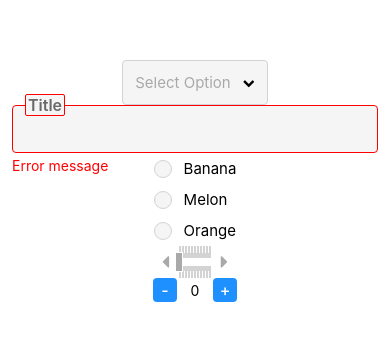
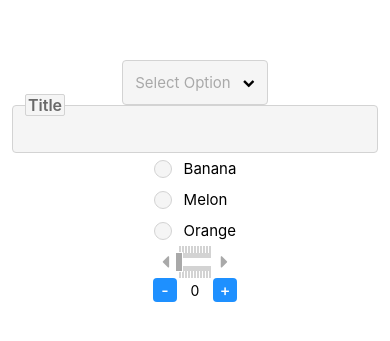
Before and after one commit to PrayaAmadigaPitasa/react-native-design-kit, a React Native app: screen / in a window 390 px wide. Shown: the part 241-582 px from the top of the page. Built offline with nearby package versions, Linux system fonts and the light colour scheme.

Commit message:
Fix Input error layout

```diff
--- a/App.tsx
+++ b/App.tsx
@@ -15,13 +15,7 @@ export default function App() {
         titleExtractor={item => item}
         onSelect={() => {}}
       />
-      <Input
-        label="Title"
-        labelPosition="border"
-        error="Error message"
-        errorPosition="absolute"
-        rightIconAction="delete"
-      />
+      <Input label="Title" labelPosition="border" rightIconAction="delete" />
       <Radio radioIds={['Banana', 'Melon', 'Orange']} onSelect={() => {}} />
       <Slider button indicator onChangeValue={() => {}} />
       <Stepper />
--- a/src/components/Input.tsx
+++ b/src/components/Input.tsx
@@ -144,6 +144,27 @@ export default function Input({
     }).start();
   }, [inputValue]);
 
+  useEffect(() => {
+    updateLayout();
+  }, [
+    containerStyle,
+    focusContainerStyle,
+    errorContainerStyle,
+    inputContainerStyle,
+    focusInputContainerStyle,
+    errorInputContainerStyle,
+  ]);
+
+  useEffect(() => {
+    updateLayoutBorder();
+  }, [
+    label,
+    labelPosition,
+    labelContainerStyle,
+    focusLabelContainerStyle,
+    errorLabelContainerStyle,
+  ]);
+
   function updateLayout() {
     errorPosition === 'absolute' &&
       refContainer?.measure((x, y, width, height, pageX, pageY) => {
@@ -169,20 +190,6 @@ export default function Input({
         });
       });
   }
-
-  useEffect(() => {
-    updateLayout();
-  }, [containerStyle, focusContainerStyle, errorContainerStyle]);
-
-  useEffect(() => {
-    updateLayoutBorder();
-  }, [
-    label,
-    labelPosition,
-    labelContainerStyle,
-    focusLabelContainerStyle,
-    errorLabelContainerStyle,
-  ]);
 
   function getIcon(inputIcon?: InputIcon, inputIconAction?: InputIconAction) {
     if (inputIconAction !== undefined) {
```
